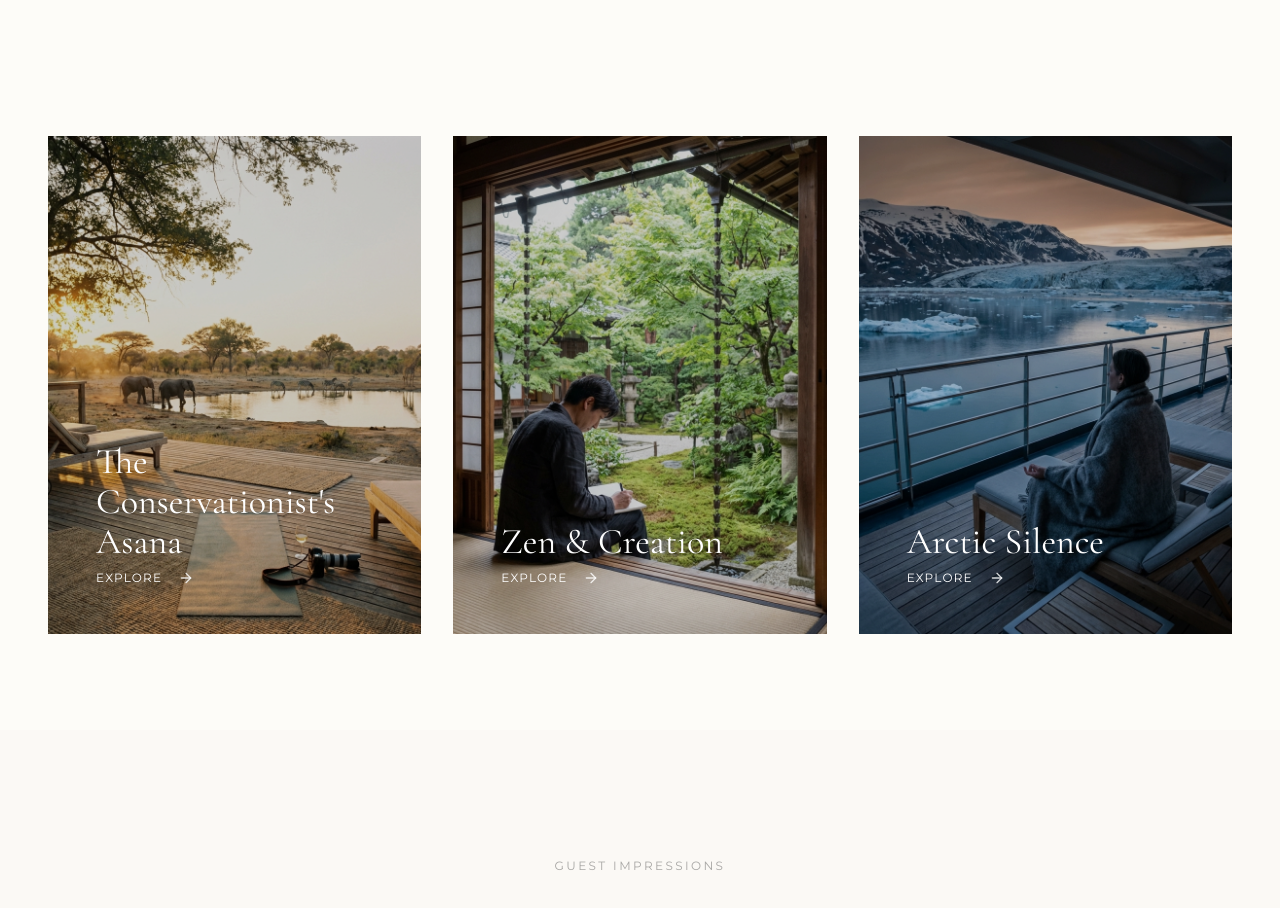
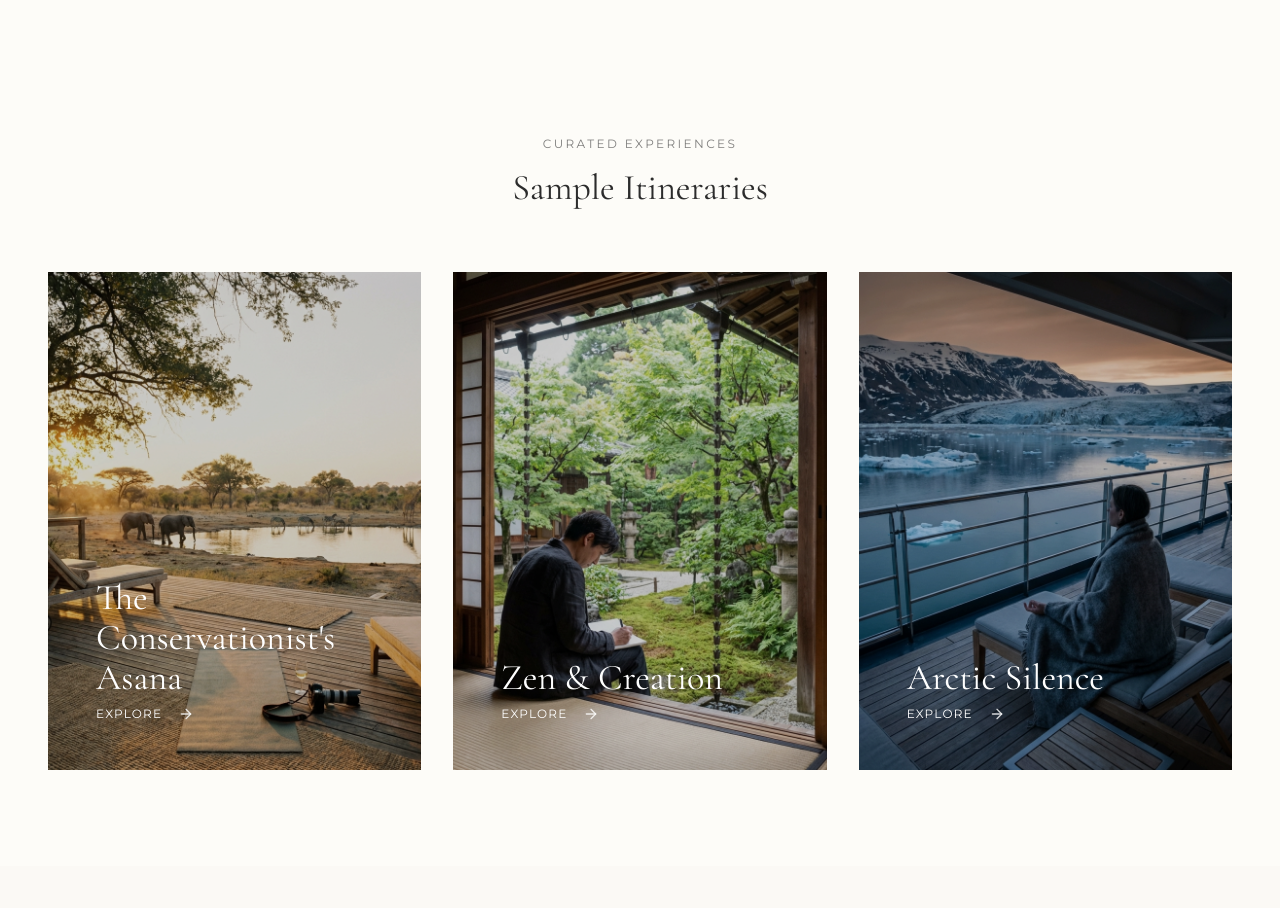
Before and after one commit to InspiredVentures/retreats-live, a React (Vite) app: page / in a window 1280 px wide. Shown: the part 1240-2148 px from the top of the page. Built offline with nearby package versions, Linux system fonts and the light colour scheme.

Commit message:
Update Home.jsx

```diff
--- a/src/pages/Home.jsx
+++ b/src/pages/Home.jsx
@@ -41,6 +41,10 @@ const Home = () => {
             {/* Featured Section (Placeholder for Grid) */}
             {/* Destinantions Section */}
             <section className="px-6 md:px-12 pb-24 max-w-[1600px] mx-auto">
+                <div className="text-center mb-16">
+                    <span className="text-aman-charcoal/60 text-xs uppercase tracking-[0.2em] block mb-4">Curated Experiences</span>
+                    <h3 className="text-2xl md:text-4xl font-serif text-aman-charcoal">Sample Itineraries</h3>
+                </div>
                 <div className="grid grid-cols-1 md:grid-cols-2 lg:grid-cols-3 gap-6 md:gap-8">
                     <Link to="/retreats/conservationists-asana">
                         <DestinationCard
```
